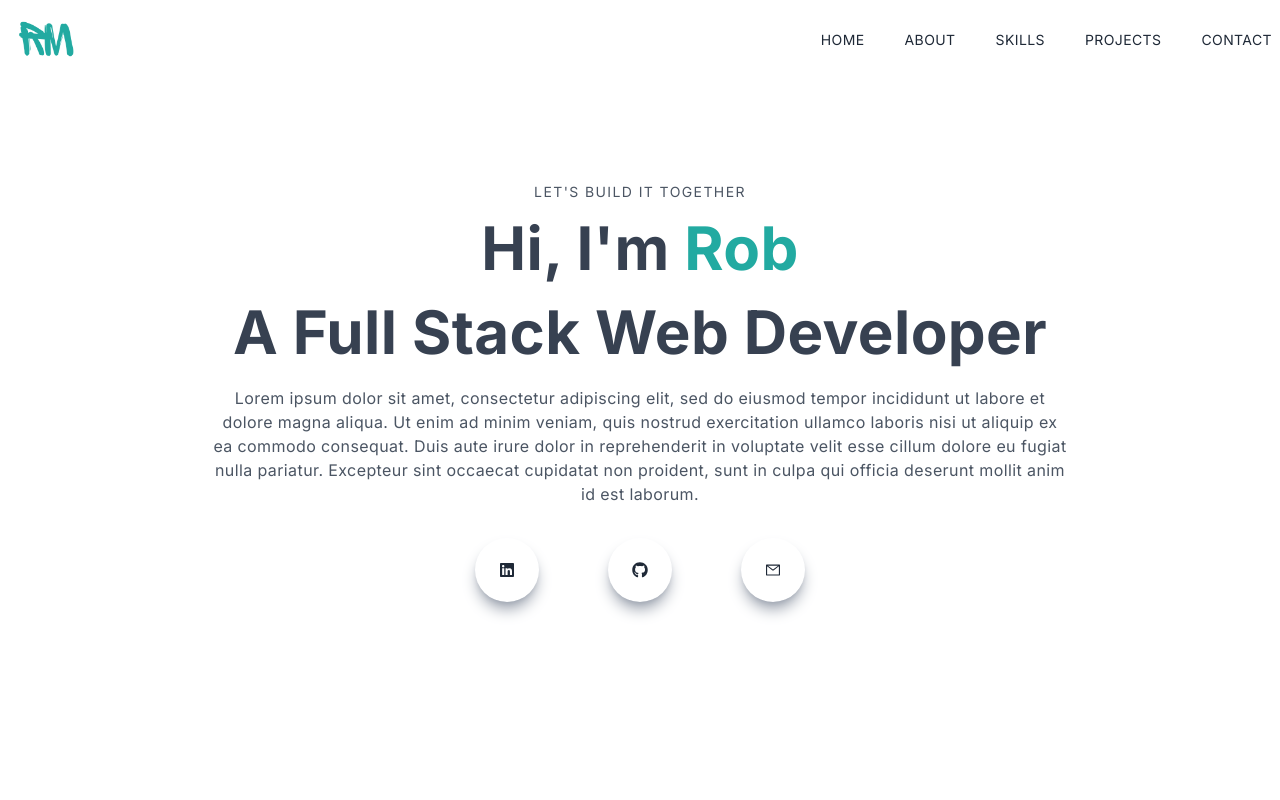
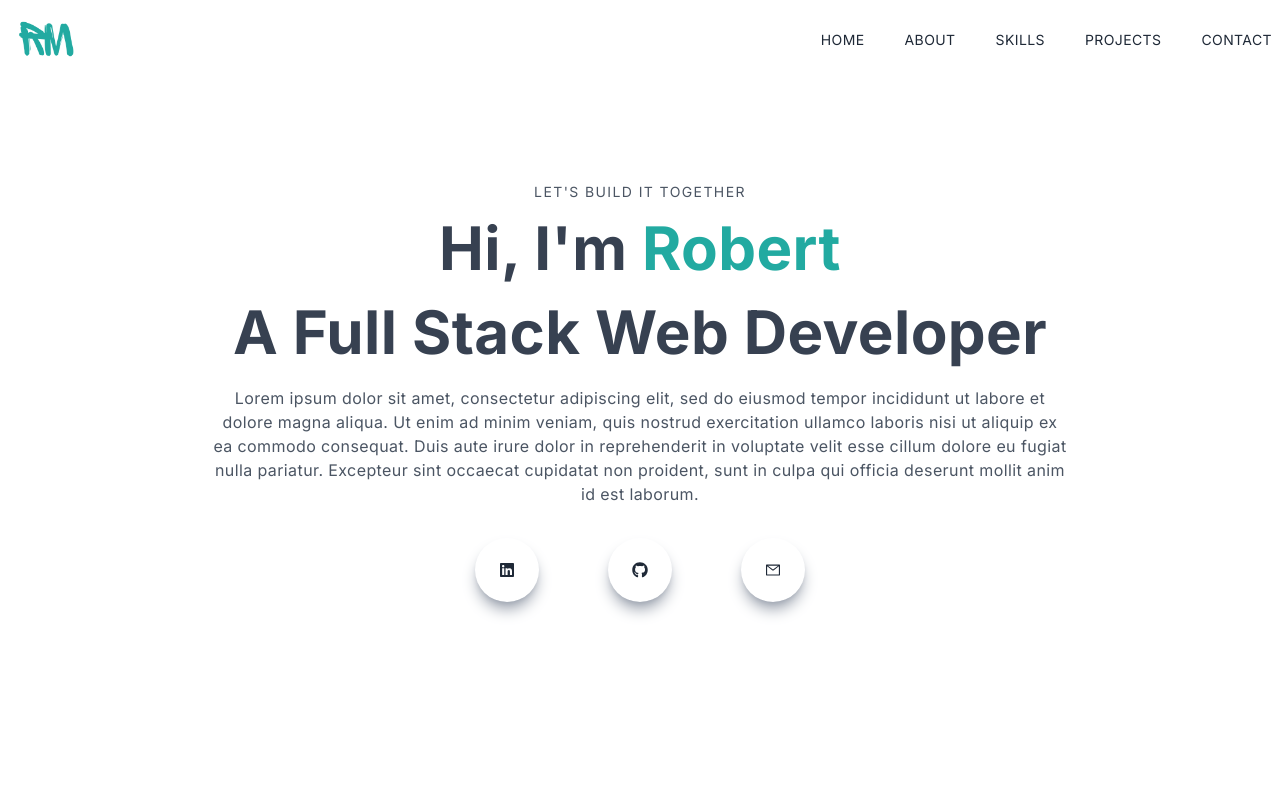
Before and after one commit to rbrtm984/portfolio, a Next.js app: page / in a window 1280 px wide. Shown: the top 800 px of the page. Built offline with nearby package versions, Linux system fonts and the light colour scheme.

Commit message:
testing deployment

```diff
--- a/src/app/components/main.jsx
+++ b/src/app/components/main.jsx
@@ -11,7 +11,7 @@
           <p className="uppercase text-sm tracking-widest text-gray-600">{`LET'S BUILD IT TOGETHER`}</p>
           <h1 className="py-4 text-gray-700">
             {`Hi, I'm`}
-            <span className="text-[#22AAA1]"> Rob</span>
+            <span className="text-[#22AAA1]"> Robert</span>
           </h1>
           <h1 className="py-2 text-gray-700">A Full Stack Web Developer</h1>
           <p className="py-4 text-gray-600 max-w-[70%] m-auto">
```
